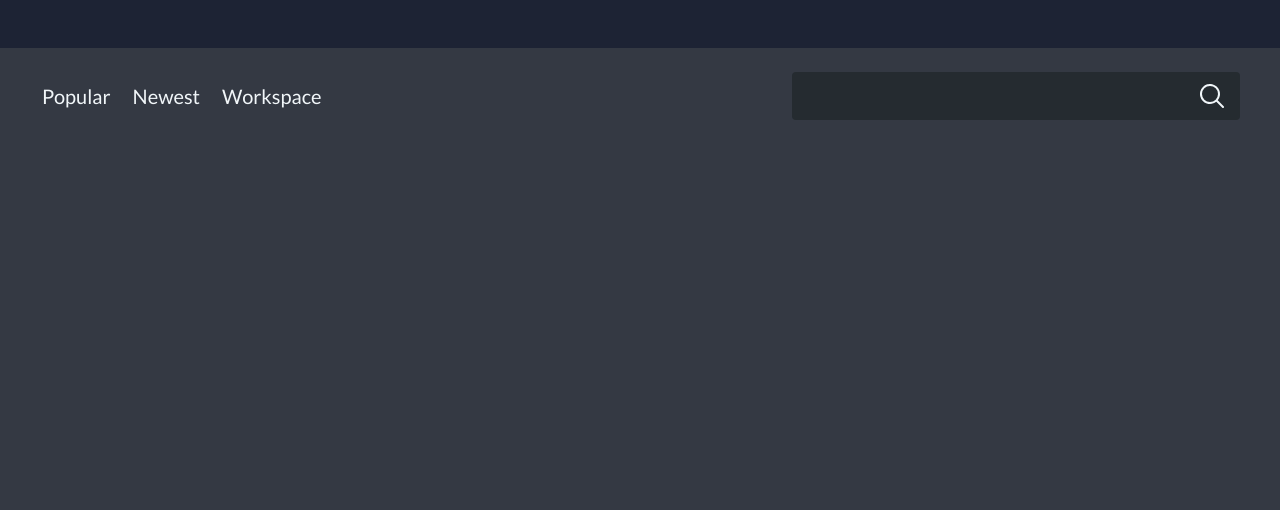
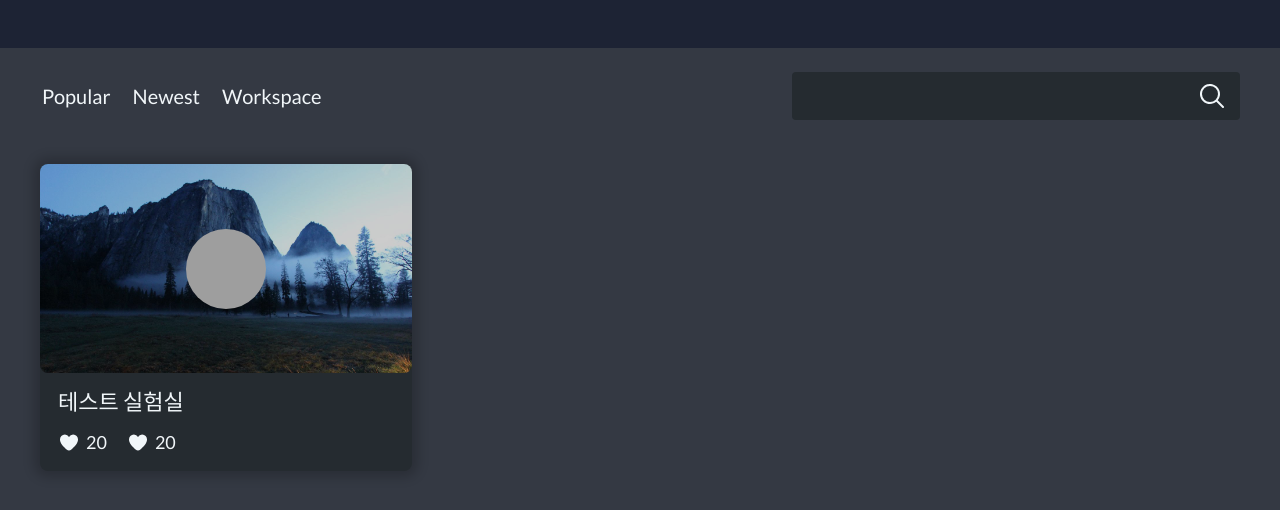
Before and after one commit to minyki-1/Odda-Lab, a Next.js app: page / in a window 1280 px wide. Shown: the top 510 px of the page. Built offline with nearby package versions, Linux system fonts and the light colour scheme; grey boxes are pictures that could not be loaded.

Commit message:
메인페이지 포스트 제작

```diff
--- a/src/pages/index.tsx
+++ b/src/pages/index.tsx
@@ -1,5 +1,7 @@
 import styled from 'styled-components'
 import SVG_search from "../svg/search.svg"
+import SVG_heart_fill from "../svg/heart-fill.svg"
+const tempObjURL = "https://img1.daumcdn.net/thumb/R1280x0/?scode=mtistory2&fname=https%3A%2F%2Ft1.daumcdn.net%2Fcfile%2Ftistory%2F244B0939537624F506"
 
 export default function Home() {
   return (
@@ -16,6 +18,20 @@ export default function Home() {
           <SVG_search fill="#F1F6F9" width={24} height={24} />
         </Search>
       </SortWrapper>
+      <RabotoryList>
+        <Rabotory>
+          <RabImg>
+            <div style={{ backgroundImage: `url(${tempObjURL})` }}></div>
+          </RabImg>
+          <RabTitle>테스트 실험실</RabTitle>
+          <RabInfo>
+            <SVG_heart_fill width={18} height={18} />
+            <h2>20</h2>
+            <SVG_heart_fill width={18} height={18} />
+            <h2>20</h2>
+          </RabInfo>
+        </Rabotory>
+      </RabotoryList>
     </Container>
   )
 }
@@ -26,6 +42,9 @@ const Container = styled.div`
   background-color: #343943;
   h1,input,h2,h3,h4{
     color:#F1F6F9;
+  }
+  svg{
+    fill:#F1F6F9;
   }
 `
 const Header = styled.div`
@@ -65,3 +84,61 @@ const Search = styled.div`
     cursor: pointer;
   }
 `
+const RabotoryList = styled.div`
+  display:flex;
+  flex-wrap: wrap;
+  flex: 1;
+`
+const Rabotory = styled.div`
+  display:flex;
+  flex-direction: column;
+  margin-left: 40px;
+  margin-top: 20px;
+  margin-bottom: 20px;
+  background-color: #252B30;
+  width:calc(33% - 50px);
+  border-radius: 8px;
+  box-shadow: 0px 0px 12px 6px rgba(0,0,0,0.2);
+`
+const RabImg = styled.div`
+  width:100%;
+  aspect-ratio: 16 / 9;
+  background: linear-gradient(0deg, rgba(0, 0, 0, 0.2), rgba(0, 0, 0, 0.2)), url(/image.jpg);
+  background-position: center center;
+  background-repeat: repeat-x;
+  background-size: cover;
+  display:flex;
+  align-items: center;
+  justify-content: space-around;
+  border-radius: 8px;
+  div{
+    width:80px;
+    height:80px;
+    border-radius: 100px;
+    background-position: center center;
+    background-repeat: repeat-x;
+    background-size: cover;
+    @media screen and (max-width: 800px) {
+      width:50px;
+      height:50px;
+    }
+  }
+`
+const RabTitle = styled.h1`
+  padding: 18px;
+  font-size: 22px;
+`
+const RabInfo = styled.div`
+  padding: 18px;
+  padding-top: 0px;
+  display:flex;
+  align-items: center;
+  h2{
+    font-size: 18px;
+    margin-left: 6px;
+    margin-right: 20px;
+  }
+  svg{
+    padding:2px;
+  }
+`
```
Also changed, not shown: src/svg/heart-fill.svg (added), src/svg/heart-stroke.svg (added).
